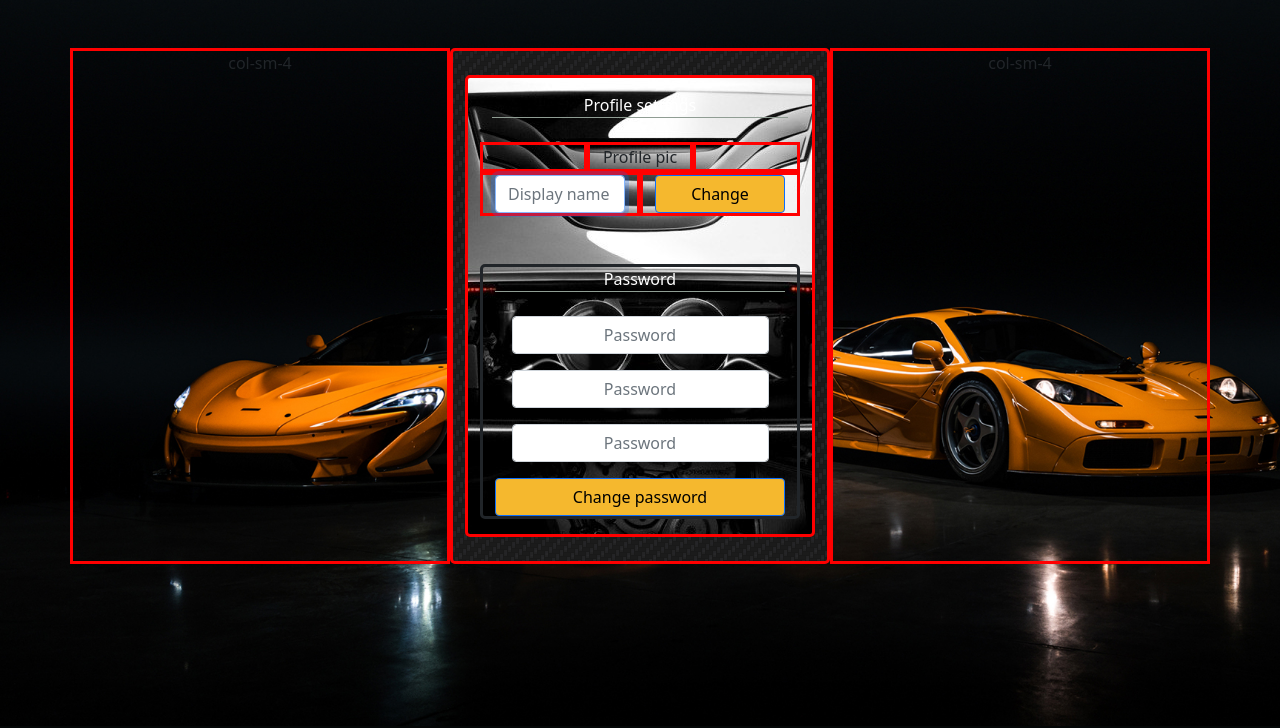
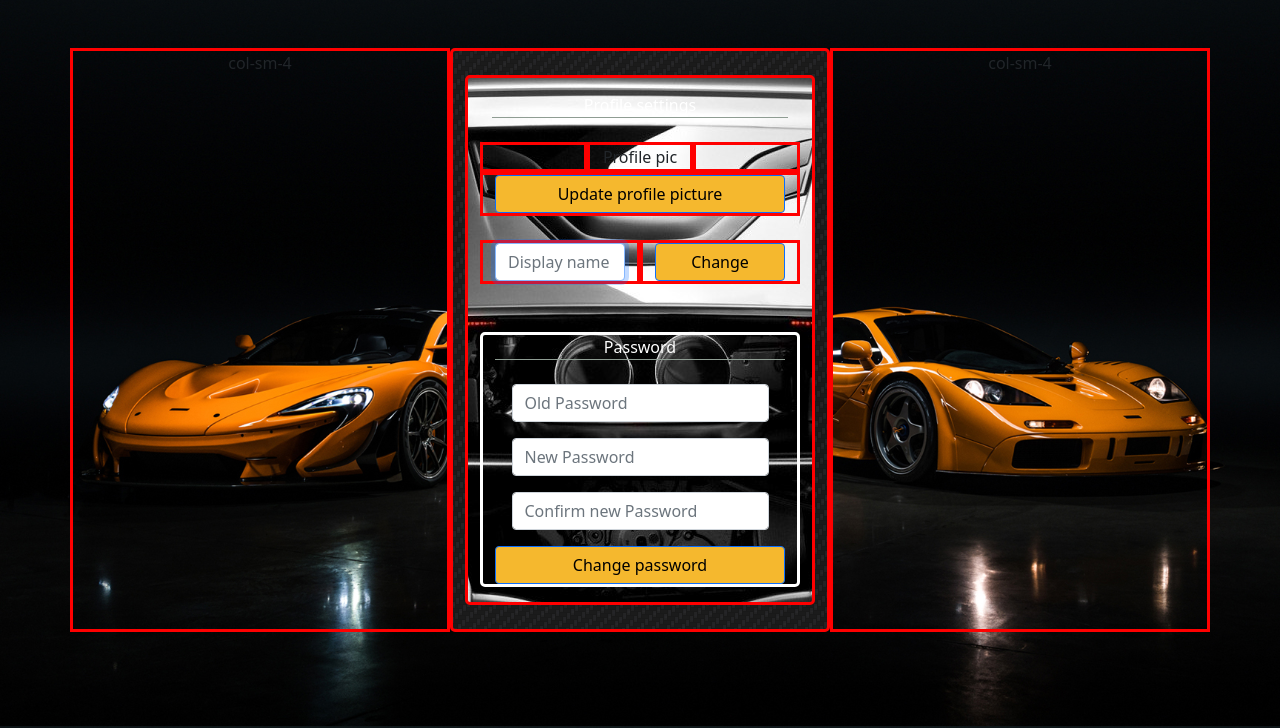
Before and after one commit to JonathanC13/CS50ProjRaceSubmissions, a Flask app: page /user_settings in a window 1280 px wide. Shown: the part 74-802 px from the top of the page. Run offline with Flask 3, Linux system fonts and the light colour scheme; a user stored in the database is signed in; some libraries are stand-ins or nearby versions.

Commit message:
working on user settings page

```diff
--- a/app.py
+++ b/app.py
@@ -561,6 +561,25 @@ def getUserProfileDisplayInfo():
     else:
         return jsonify({"status":"ERROR" ,"message": "???"})
 
+
+app.route("/update_user_settings_initiate", methods=["POST"])
+def update_user_settings_initiate():
+    if request.method == "POST":
+        data = json.loads(request.form.get("json_data"))
+        updateSection = data["update_section"]
+
+        sql_query = ""
+
+        if (updateSection == "profile_pic"):
+            # todo
+            pass
+        elif (updateSection == "display_name"):
+            sql_query = "UPDATE strDisplayName = " + data["new_display_name"]
+        elif (updateSection == "password"):
+            # todo password validation
+            sql_query = "UPDATE strHashPW = " + data["new_password"]
+
+
 """
 
 
@@ -579,8 +598,8 @@ TODO
 - profile info -- TODO:
     - Get profile pic in getUserProfileDisplayInfo for profile page
 - settings page to update user settings
-    - display
-    - profile pic
+    - display / password -- HERE
+    - profile pic -- TODO
 
 
 
--- a/static/js.js
+++ b/static/js.js
@@ -762,14 +762,13 @@ function validate_record_submission() {
                 document.getElementById("ta_submit_desc").value = "";
 
                 msg_sumbit.style.color = "green";
-                msg_sumbit.textContent = response["message"];
 
-                topFunction();
             }
-            else
-            {
-                msg_sumbit.textContent = response["message"];
-            }
+
+            msg_sumbit.textContent = response["message"];
+
+            topFunction();
+
         }).fail(function(response) {
             msg_sumbit.textContent = 'Failure, dev has low IQ.';
         });
@@ -956,7 +955,7 @@ function getUserID(dictParams, myCallback) {
         url:"/getSessionUserId",
         data:{}
     }).done(function(response) {
-        if(dictParams["callbackType"] == "search")
+        if (dictParams["callbackType"] == "search")
         {
             myCallback(dictParams["mode"], response["user_id"], "");
         }
@@ -967,6 +966,10 @@ function getUserID(dictParams, myCallback) {
         else if (dictParams["callbackType"] == "delete_sub")
         {
             myCallback(dictParams["mode"], response["user_id"], dictParams["owner"], dictParams["submission_id"]);
+        }
+        else if (dictParams["mode"] == "update_user_settings")
+        {
+            myCallback(dictParams);
         }
         else
         {
@@ -1037,6 +1040,95 @@ function getUserMostSubmittedX(dictProfileFields) {
             document.getElementById(dictProfileFields["profileElemID"]).textContent = "error";
             //alert('Failure, dev has low IQ.');
     });
+}
+
+
+function update_user_settings_initiate(dictParams){
+
+    let user_settings_profile_pic_msg = document.getElementById("user_settings_profile_pic_msg");
+    user_settings_profile_pic_msg.style.color = "red";
+
+    let user_settings_display_name_msg = document.getElementById("user_settings_profile_pic_msg");
+    user_settings_display_name_msg.style.color = "red";
+
+    let user_settings_password_msg = document.getElementById("user_settings_password_msg");
+    user_settings_password_msg.style.color = "red";
+
+    const myJSON = JSON.stringify(dictParams);
+
+    $.ajax({
+        url: "/update_user_settings_initiate",
+        type: "POST",
+        data: {json_data:myJSON}
+        }).done(function(response) {
+
+            if (response["status"] = "GOOD") {
+
+                user_settings_profile_pic_msg.style.color = "green";
+                user_settings_display_name_msg.style.color = "green";
+                user_settings_password_msg.style.color = "green";
+
+                // clear password inputs on success
+                document.getElementById("old_password").value = "";
+                document.getElementById("new_password").value = "";
+                document.getElementById("confirm_new_password").value = "";
+
+            }
+
+            if (dictParams["update_section"] == "profile_pic")
+            {
+                user_settings_profile_pic_msg.textContent = response["message"];
+            }
+            else if (dictParams["update_section"] == "display_name")
+            {
+                user_settings_display_name_msg.textContent = response["message"];
+            }
+            else if (dictParams["update_section"] == "password")
+            {
+                user_settings_password_msg.textContent = response["message"];
+            }
+
+            topFunction();
+
+        }).fail(function(response) {
+
+            alert('Failure, dev has low IQ.');
+    });
+}
+
+
+function update_user_settings(update_section) {
+
+    /*
+    Profile pic updates automatically once user chooses an acceptable file. Uh, like file type PNG or JPEG and will auto resize to a set size.
+    Display name updates on button click
+    Password updates on button click
+    */
+
+    var dictParams = {"callbackType":"update_user_settings_initiate",
+                        "mode":"update_user_settings",
+                        "update_section":update_section
+                    };
+
+    if (update_section == "profile_pic")
+    {
+        pass;
+        // open file explorer
+        // once they choose a file. check file format, resize, and attempt to save file into server. DB columns will save the file name, if same file name
+        //  exists, rename it with _+1.ext
+    }
+    else if (update_section == "display_name")
+    {
+        dictParams["new_display_name"] = document.getElementById("txt_display_name_change").value().trim();
+    }
+    else if (update_section == "password")
+    {
+        dictParams["old_password"] = document.getElementById("old_password").value().trim();
+        dictParams["new_password"] = document.getElementById("new_password").value().trim();
+        dictParams["confirm_new_password"] = document.getElementById("confirm_new_password").value().trim();
+    }
+
+    getUserID(dictParams, update_user_settings_initiate);
 }
 
 
--- a/static/styles.css
+++ b/static/styles.css
@@ -71,6 +71,14 @@ span {
     border-style: solid;
     border-color:#212529;
 }
+
+
+.borderWhite {
+    border-radius: 5px;
+    border-style: solid;
+    border-color:white;
+}
+
 
 textarea {
     resize: none;
@@ -178,7 +186,7 @@ textarea {
     display:none;
 }
 
-#search_submit, #display_name_change_submit, #password_change_submit, #btn_login_submit, #submission_submit, #register_submit{
+#search_submit, #display_name_change_submit, #password_change_submit, #btn_login_submit, #submission_submit, #register_submit, #display_pic_change{
     width:100%;
     background-color: #f5b82e;
     color:black;
@@ -190,7 +198,7 @@ textarea {
     text-align: center;
 }
 
-#login_msg, #register_msg, #submission_msg , #submissionListMessage{
+#login_msg, #register_msg, #submission_msg , #submissionListMessage, #user_settings_profile_pic_msg, #user_settings_display_name_msg, #user_settings_password_msg{
     background-color: #212529;
     color:red;
 }
--- a/templates/user_settings.html
+++ b/templates/user_settings.html
@@ -21,15 +21,23 @@
                         </div>
                         <div class="row">
                             <div class="borderRed col-sm">
-                                <input autocomplete="off" autofocus class="form-control" id="txt_display_name_change" name="txt_display_name_change" placeholder="Display name" type="text">
+                                <button id="display_pic_change" class="btn btn-primary" onclick="update_user_settings('profile_pic')">Update profile picture</button>
+                            </div>
+                            <span id="user_settings_profile_pic_msg"></span>
+                        </div>
+                        <br>
+                        <div class="row">
+                            <div class="borderRed col-sm">
+                                <input autocomplete="off" autofocus class="form-control" id="txt_display_name_change" placeholder="Display name" type="text">
                             </div>
                             <div class="borderRed col-sm">
-                                <button id="display_name_change_submit" class="btn btn-primary" type="submit">Change</button>
+                                <button id="display_name_change_submit" class="btn btn-primary" onclick="update_user_settings('display_name')">Change</button>
                             </div>
+                            <span id="user_settings_display_name_msg"></span>
                         </div>
                         <br><br>
                         <div class="row">
-                            <div class="borderDark col-sm">
+                            <div class="borderWhite col-sm">
                                 <div id="subtitle_div">
                                     <span id="subtitle_span">
                                         Password <!--Padding is optional-->
@@ -37,16 +45,17 @@
                                 </div>
                                 <br>
                                 <div class="mb-3">
-                                    <input autocomplete="off" class="form-control mx-auto w-auto" id="password" name="password" placeholder="Password" type="password">
+                                    <input autocomplete="off" class="form-control mx-auto w-auto" id="old_password" placeholder="Old Password" type="password">
                                 </div>
                                 <div class="mb-3">
-                                    <input autocomplete="off" class="form-control mx-auto w-auto" id="password" name="password" placeholder="Password" type="password">
+                                    <input autocomplete="off" class="form-control mx-auto w-auto" id="new_password" placeholder="New Password" type="password">
                                 </div>
                                 <div class="mb-3">
-                                    <input autocomplete="off" class="form-control mx-auto w-auto" id="password" name="password" placeholder="Password" type="password">
+                                    <input autocomplete="off" class="form-control mx-auto w-auto" id="confirm_new_password" placeholder="Confirm new Password" type="password">
                                 </div>
-                                <button id="password_change_submit" class="btn btn-primary" type="submit">Change password</button>
+                                <button id="password_change_submit" class="btn btn-primary" onclick="update_user_settings('password')">Change password</button>
                                 <br>
+                                <span id="user_settings_password_msg"></span>
                             </div>
                         </div>
                     </div>
```
Also changed, not shown: raceSubmissions.db, 2 other files.
